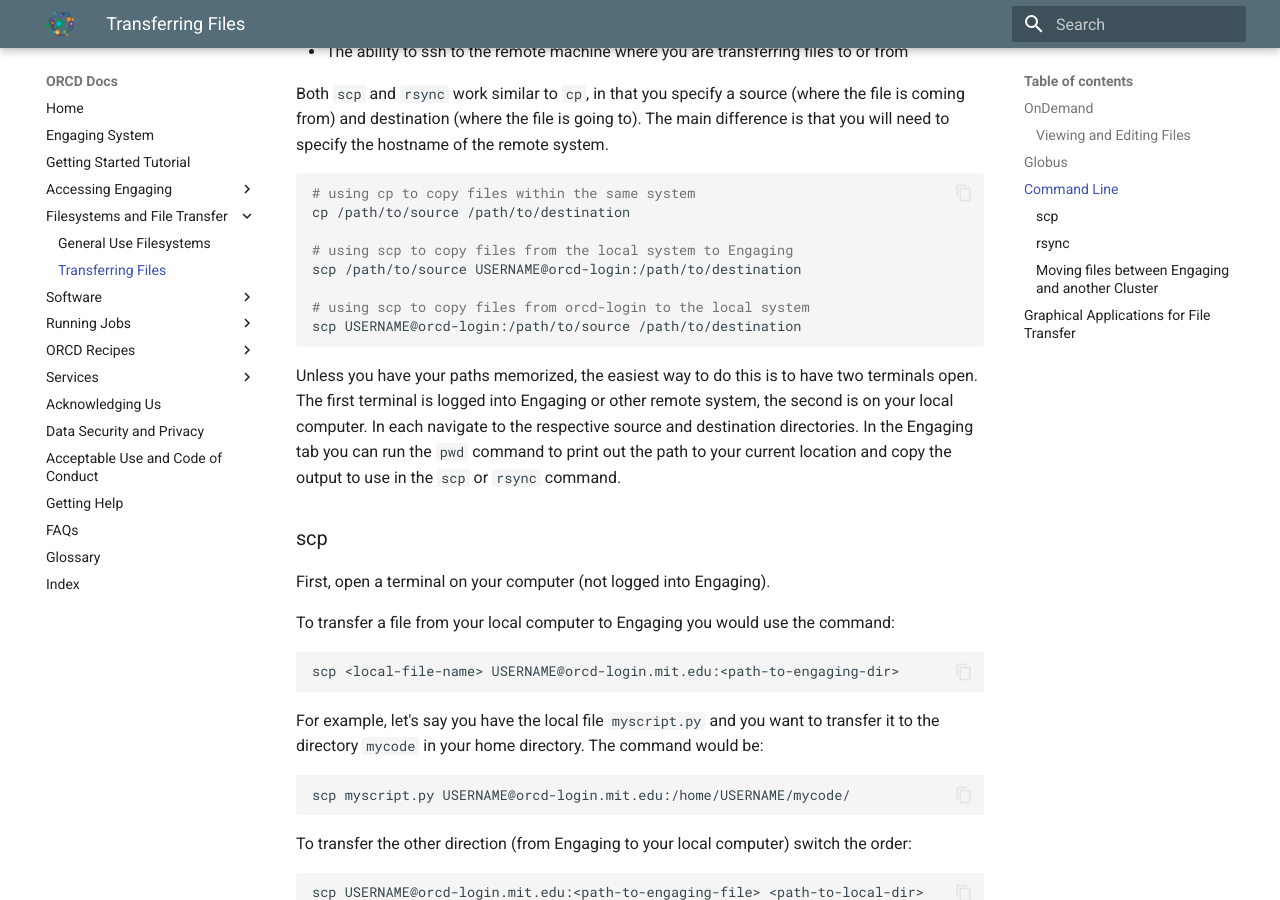
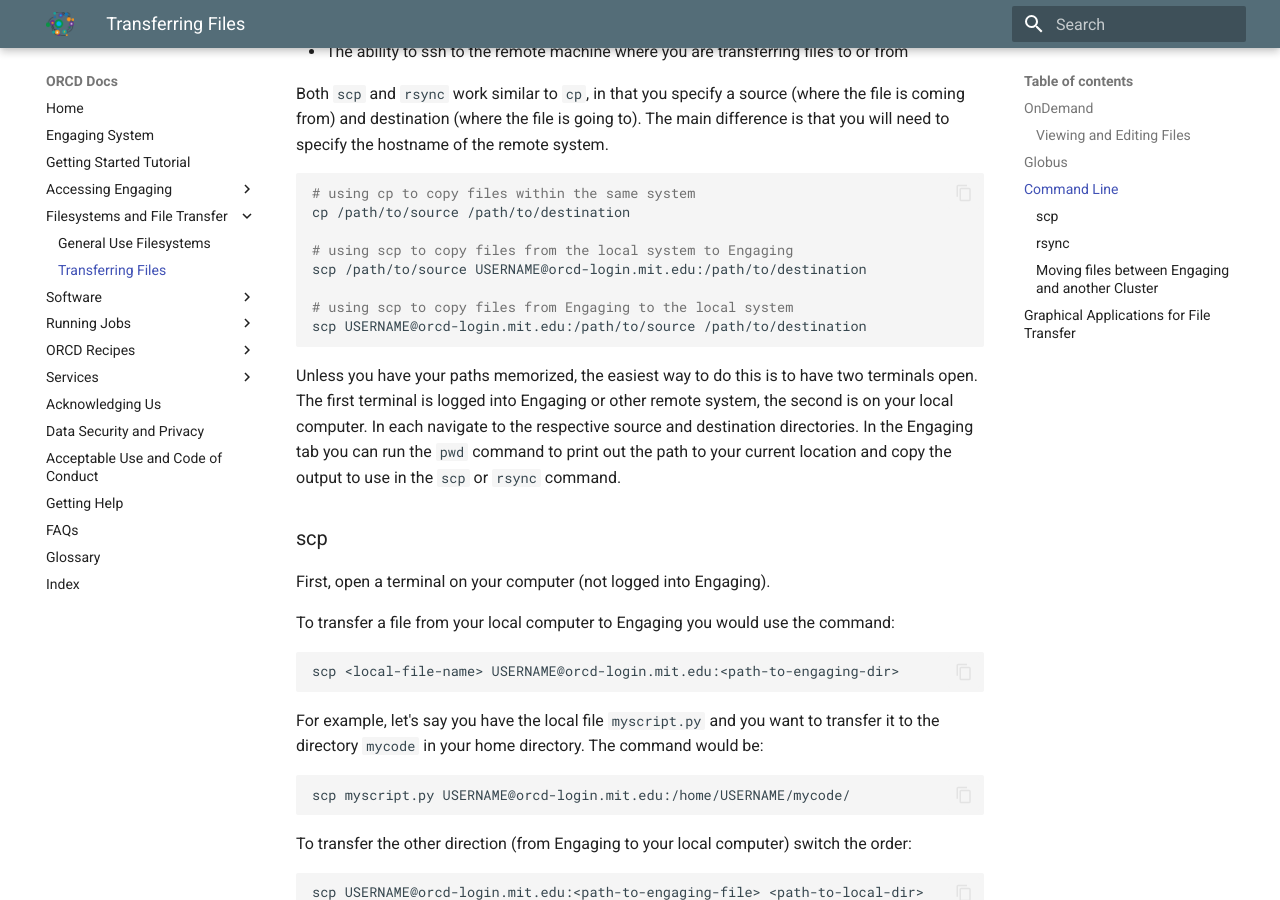
Before and after one commit to mit-orcd/orcd-docs-edit, an MkDocs documentation site: the page built from docs/filesystems-file-transfer/transferring-files.md, in a window 1280 px wide and 900 px high, scrolled down 2280 px. Built offline with MkDocs 1.6.1 and Material for MkDocs 9.7.7, drawn with Linux system fonts in a browser that asks for light colours; some of the changed text lies outside the part shown.

Commit message:
small edits

````diff
--- a/docs/filesystems-file-transfer/transferring-files.md
+++ b/docs/filesystems-file-transfer/transferring-files.md
@@ -63,10 +63,10 @@ Both `scp` and `rsync` work similar to `cp`, in that you specify a source (where
 cp /path/to/source /path/to/destination
 
 # using scp to copy files from the local system to Engaging
-scp /path/to/source USERNAME@orcd-login:/path/to/destination
+scp /path/to/source USERNAME@orcd-login.mit.edu:/path/to/destination
 
-# using scp to copy files from orcd-login to the local system
-scp USERNAME@orcd-login:/path/to/source /path/to/destination
+# using scp to copy files from Engaging to the local system
+scp USERNAME@orcd-login.mit.edu:/path/to/source /path/to/destination
 ```
 
 Unless you have your paths memorized, the easiest way to do this is to have two terminals open. The first terminal is logged into Engaging or other remote system, the second is on your local computer. In each navigate to the respective source and destination directories. In the Engaging tab you can run the `pwd` command to print out the path to your current location and copy the output to use in the `scp` or `rsync` command.
````
Also changed, not shown: other parts of docs/filesystems-file-transfer/transferring-files.md (+1 -1 lines), docs/getting-help.md (+1 -1 lines).
